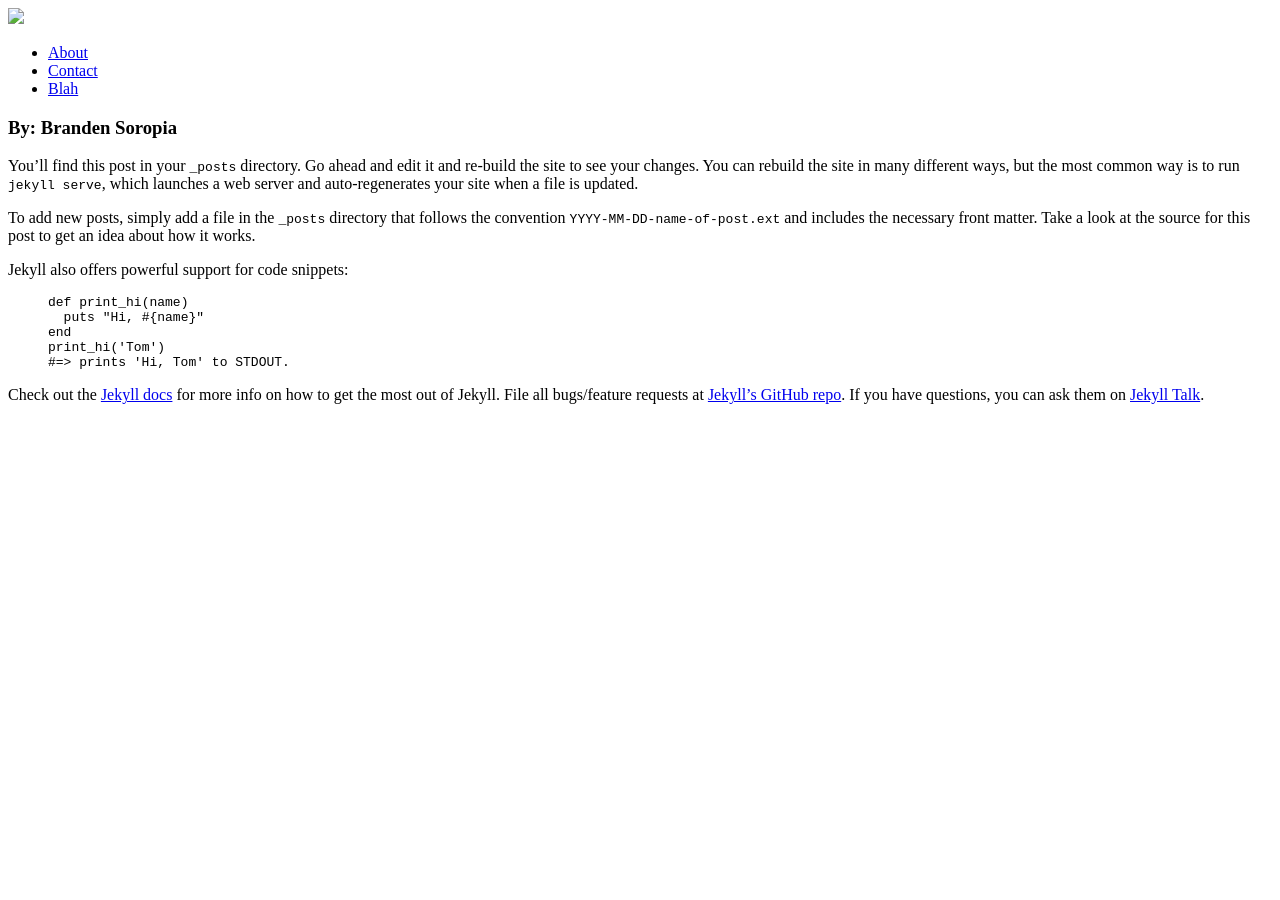
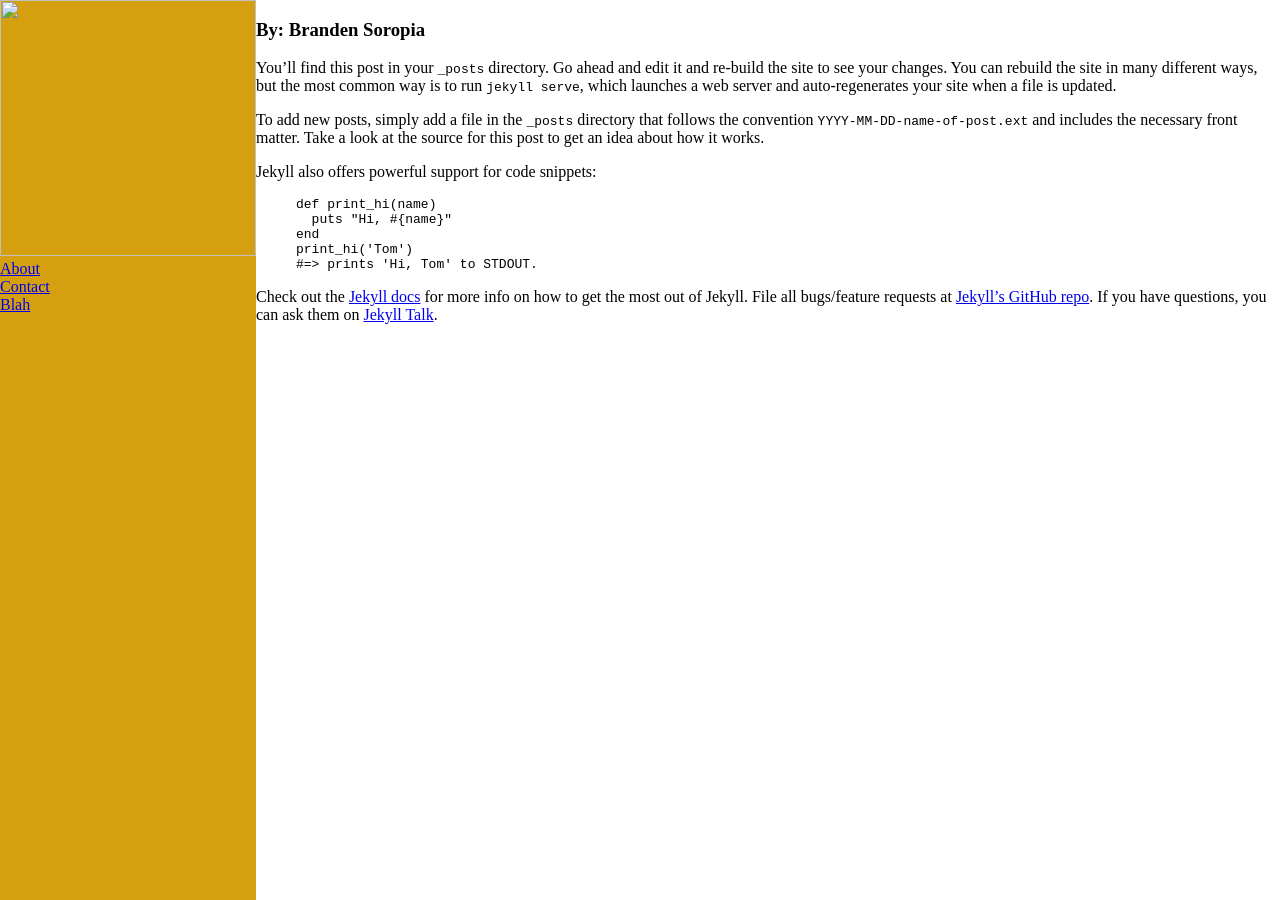
Before and after one commit to BrandenSoropia/old.BrandenSoropia.github.io, a Jekyll site: the page built from _posts/2016-09-12-welcome-to-jekyll.markdown, in a window 1280 px wide. Built offline with Jekyll 4.4.1, drawn with Linux system fonts in a browser that asks for light colours.

Commit message:
Another test

```diff
--- a/_config.yml
+++ b/_config.yml
@@ -16,7 +16,7 @@
 title: Branden Soropia
 email: b.soropia@gmail.com
 description: Software developer in Toronto, Canada.
-url: "brandensoropia.github.io" # the base hostname & protocol for your site
+# url: "brandensoropia.github.io" # the base hostname & protocol for your site
 twitter_username: brandensoropia
 github_username:  BrandenSoropia
 
--- a/_layouts/default.html
+++ b/_layouts/default.html
@@ -6,7 +6,8 @@ sections: [ {name: 'About', link: '#about'} , {name: 'Contact', link: '#contact'
   <head>
     <meta charset="utf-8">
     <title>{{ page.title }}</title>
-    <link rel="stylesheet" type="text/css" href="./css/main.css">
+    <!-- <link rel="stylesheet" type="text/css" href="./css/main.css"> -->
+    <link rel="stylesheet" type="text/css" href={{ site.url | append: "/css/main.css" }}>
   </head>
   <body>
     <nav>
```
